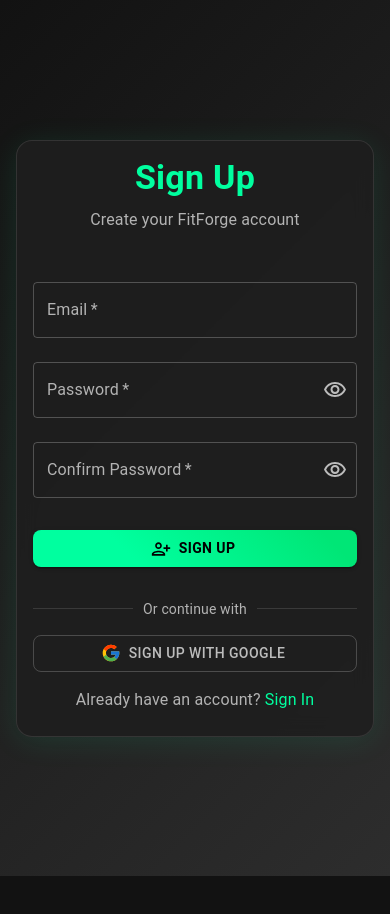
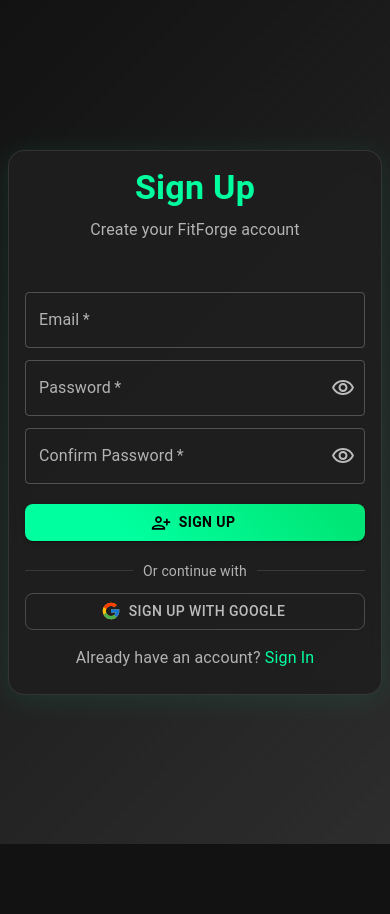
Before and after one commit to DevanshuDesai15/fitForge_web, a React (Vite) app: page /signup in a window 390 px wide. Shown: the top 914 px of the page. Built offline with nearby package versions, Linux system fonts and the light colour scheme; no server answers.

Commit message:
style: Update SignIn and SignUp components for improved layout and styling, including responsive padding, scrollbar customization, and form margin adjustments

```diff
--- a/src/components/SignIn.jsx
+++ b/src/components/SignIn.jsx
@@ -90,15 +90,34 @@
     return (
         <Box
             sx={{
-                minHeight: '100vh',
+                height: '100vh',
+                width: '100vw',
                 display: 'flex',
                 alignItems: 'center',
                 justifyContent: 'center',
                 background: 'linear-gradient(135deg, #121212 0%, #2d2d2d 100%)',
-                padding: '1rem',
+                padding: { xs: '0.5rem', sm: '1rem' },
+                boxSizing: 'border-box',
+                overflow: 'hidden',
             }}
         >
-            <StyledCard sx={{ width: '100%', maxWidth: '400px' }}>
+            <StyledCard sx={{
+                width: '100%',
+                maxWidth: '400px',
+                maxHeight: '90vh',
+                overflowY: 'auto',
+                '&::-webkit-scrollbar': {
+                    width: '6px',
+                },
+                '&::-webkit-scrollbar-track': {
+                    background: 'rgba(255, 255, 255, 0.1)',
+                    borderRadius: '3px',
+                },
+                '&::-webkit-scrollbar-thumb': {
+                    background: '#00ff9f',
+                    borderRadius: '3px',
+                },
+            }}>
                 <CardHeader
                     title={
                         <Typography variant="h4" sx={{
@@ -132,7 +151,7 @@
                             {error}
                         </Alert>
                     )}
-                    <form onSubmit={handleSubmit} className="space-y-4">
+                    <Box component="form" onSubmit={handleSubmit} sx={{ mt: 1 }}>
                         <StyledTextField
                             fullWidth
                             label="Email"
@@ -140,7 +159,7 @@
                             value={email}
                             onChange={(e) => setEmail(e.target.value)}
                             required
-                            margin="normal"
+                            margin="dense"
                             variant="outlined"
                         />
                         <StyledTextField
@@ -150,7 +169,7 @@
                             value={password}
                             onChange={(e) => setPassword(e.target.value)}
                             required
-                            margin="normal"
+                            margin="dense"
                             variant="outlined"
                             InputProps={{
                                 endAdornment: (
@@ -174,8 +193,8 @@
                             fullWidth
                             disabled={loading}
                             sx={{
-                                mt: 3,
-                                mb: 2,
+                                mt: 2,
+                                mb: 1,
                                 background: 'linear-gradient(45deg, #00ff9f 30%, #00e676 90%)',
                                 color: '#000',
                                 fontWeight: 'bold',
@@ -187,7 +206,7 @@
                         >
                             Sign In
                         </Button>
-                        <Divider sx={{ my: 2 }}>OR</Divider>
+                        <Divider sx={{ my: 1.5 }}>OR</Divider>
                         <Button
                             variant="outlined"
                             fullWidth
@@ -197,6 +216,7 @@
                             sx={{
                                 borderColor: 'rgba(255, 255, 255, 0.2)',
                                 color: 'rgba(255, 255, 255, 0.7)',
+                                mb: 1,
                                 '&:hover': {
                                     borderColor: 'rgba(255, 255, 255, 0.3)',
                                     backgroundColor: 'rgba(255, 255, 255, 0.05)',
@@ -208,7 +228,7 @@
                         <Typography
                             align="center"
                             sx={{
-                                mt: 2,
+                                mt: 1,
                                 color: 'text.secondary'
                             }}
                         >
@@ -226,7 +246,7 @@
                                 Sign Up
                             </Link>
                         </Typography>
-                    </form>
+                    </Box>
                 </CardContent>
             </StyledCard>
         </Box>
--- a/src/components/SignUp.jsx
+++ b/src/components/SignUp.jsx
@@ -98,15 +98,34 @@
     return (
         <Box
             sx={{
-                minHeight: '100vh',
+                height: '100vh',
+                width: '100vw',
                 display: 'flex',
                 alignItems: 'center',
                 justifyContent: 'center',
                 background: 'linear-gradient(135deg, #121212 0%, #2d2d2d 100%)',
-                padding: '1rem',
+                padding: { xs: '0.5rem', sm: '1rem' },
+                boxSizing: 'border-box',
+                overflow: 'hidden',
             }}
         >
-            <StyledCard sx={{ width: '100%', maxWidth: '400px' }}>
+            <StyledCard sx={{
+                width: '100%',
+                maxWidth: '400px',
+                maxHeight: '90vh',
+                overflowY: 'auto',
+                '&::-webkit-scrollbar': {
+                    width: '6px',
+                },
+                '&::-webkit-scrollbar-track': {
+                    background: 'rgba(255, 255, 255, 0.1)',
+                    borderRadius: '3px',
+                },
+                '&::-webkit-scrollbar-thumb': {
+                    background: '#00ff9f',
+                    borderRadius: '3px',
+                },
+            }}>
                 <CardHeader
                     title={
                         <Typography variant="h4" sx={{
@@ -140,7 +159,7 @@
                             {error}
                         </Alert>
                     )}
-                    <form onSubmit={handleSubmit} className="space-y-4">
+                    <Box component="form" onSubmit={handleSubmit} sx={{ mt: 1 }}>
                         <StyledTextField
                             fullWidth
                             label="Email"
@@ -148,7 +167,7 @@
                             value={email}
                             onChange={(e) => setEmail(e.target.value)}
                             required
-                            margin="normal"
+                            margin="dense"
                             variant="outlined"
                         />
                         <StyledTextField
@@ -158,7 +177,7 @@
                             value={password}
                             onChange={(e) => setPassword(e.target.value)}
                             required
-                            margin="normal"
+                            margin="dense"
                             variant="outlined"
                             InputProps={{
                                 endAdornment: (
@@ -183,7 +202,7 @@
                             value={confirmPassword}
                             onChange={(e) => setConfirmPassword(e.target.value)}
                             required
-                            margin="normal"
+                            margin="dense"
                             variant="outlined"
                             InputProps={{
                                 endAdornment: (
@@ -207,8 +226,8 @@
                             fullWidth
                             disabled={loading}
                             sx={{
-                                mt: 3,
-                                mb: 2,
+                                mt: 2,
+                                mb: 1,
                                 background: 'linear-gradient(45deg, #00ff9f 30%, #00e676 90%)',
                                 color: '#000',
                                 fontWeight: 'bold',
@@ -220,7 +239,7 @@
                         >
                             Sign Up
                         </Button>
-                        <Divider sx={{ my: 2 }}>
+                        <Divider sx={{ my: 1.5 }}>
                             <Typography variant="body2" sx={{ color: 'text.secondary' }}>
                                 Or continue with
                             </Typography>
@@ -234,6 +253,7 @@
                             sx={{
                                 borderColor: 'rgba(255, 255, 255, 0.2)',
                                 color: 'rgba(255, 255, 255, 0.7)',
+                                mb: 1,
                                 '&:hover': {
                                     borderColor: 'rgba(255, 255, 255, 0.3)',
                                     backgroundColor: 'rgba(255, 255, 255, 0.05)',
@@ -245,7 +265,7 @@
                         <Typography
                             align="center"
                             sx={{
-                                mt: 2,
+                                mt: 1,
                                 color: 'text.secondary'
                             }}
                         >
@@ -263,7 +283,7 @@
                                 Sign In
                             </Link>
                         </Typography>
-                    </form>
+                    </Box>
                 </CardContent>
             </StyledCard>
         </Box>
```
